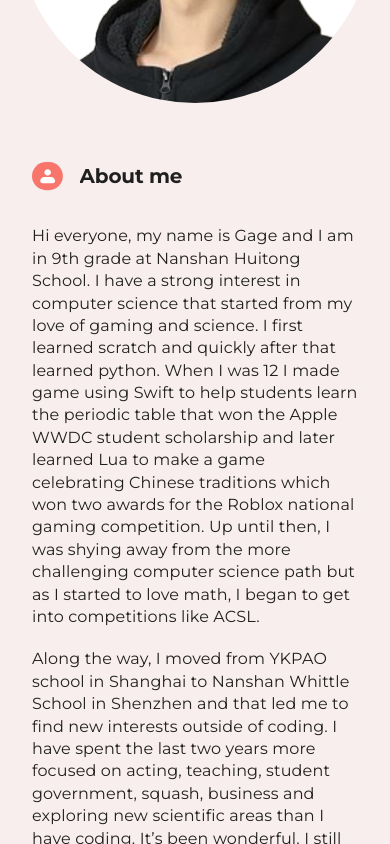
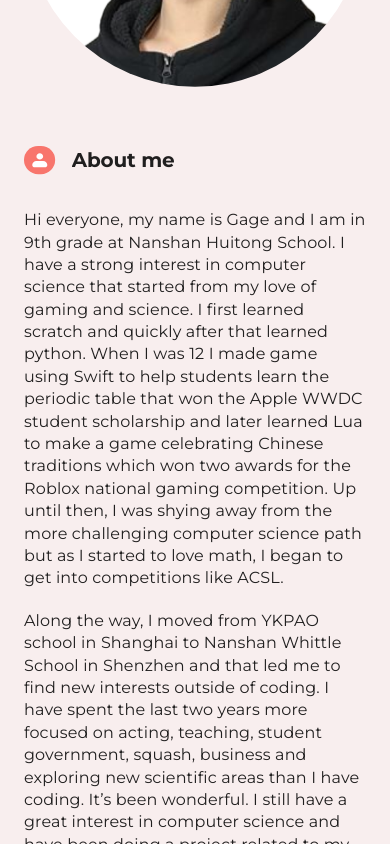
Before and after one commit to KoneeVibes/gage-portfolio, a React (Create React App) app: page / in a window 390 px wide. Shown: the part 800-1644 px from the top of the page. Built offline with nearby package versions, Linux system fonts and the light colour scheme.

Commit message:
completed finishing touches to home page. Everything about design now spot on

```diff
--- a/src/App.css
+++ b/src/App.css
@@ -4,7 +4,7 @@
         margin: 0;
         height: 100%;
         background-color: #F8EEEE;
-        --pagePadding: 1rem;
+        --pagePadding: 1.5rem;
         --sectionMargin: 2.5rem;
         --flexGap: 2.5rem;
         --cardPadding: 2rem;
--- a/src/components/about/index.tsx
+++ b/src/components/about/index.tsx
@@ -35,13 +35,16 @@ export const About: React.FC<{}> = () => {
                             fontFamily={"Montserrat"}
                             fontWeight={700}
                             lineHeight={1.4}
-                            fontSize={{ mobile: "20px", tablet: "29px" }}
+                            fontSize={{ mobile: "20px", miniTablet: "29px" }}
                         >
                             About me
                         </Typography>
                     }
+                    sx={{ padding: { mobile: "1rem 0", tablet: "1rem" } }}
                 />
-                <CardContent>
+                <CardContent
+                    sx={{ padding: { mobile: "1rem 0", tablet: "1rem" } }}
+                >
                     <Typography
                         variant="body1"
                         whiteSpace={"normal"}
--- a/src/components/header/index.tsx
+++ b/src/components/header/index.tsx
@@ -41,16 +41,18 @@ export const Header: React.FC<{}> = () => {
                     <br /> I am a 14 year old high school student from China.
                 </Typography>
                 <Stack
-                    direction={{ mobile: "column", miniTablet: "row" }}
                     spacing={2}
                     useFlexGap
                     flexWrap={"wrap"}
                     padding={"var(--cardPadding) 0"}
                     overflow={"hidden"}
-                    width={{ mobile: "max-content", miniTablet: "auto" }}
+                    width={{ mobile: "max-content", tablet: "auto" }}
                     sx={{
                         [theme.breakpoints.down(230)]: {
                             width: "100%"
+                        },
+                        [theme.breakpoints.up(440)]: {
+                            flexDirection: "row"
                         }
                     }}
                 >
--- a/src/components/navigation/styled.tsx
+++ b/src/components/navigation/styled.tsx
@@ -10,6 +10,9 @@ export const Nav: React.FC<{ children: React.ReactNode }> = styled("div")(
             alignItems: "center",
             justifyContent: "space-between",
             gap: theme.spacing(12),
+            [theme.breakpoints.up("tablet")]: {
+                gap: theme.spacing(5.5)
+            },
             [theme.breakpoints.down(280)]: {
                 gap: theme.spacing(4),
             },
--- a/src/components/projects/styled.tsx
+++ b/src/components/projects/styled.tsx
@@ -3,6 +3,7 @@ import { Box, Container, styled } from "@mui/material";
 export const ProjectsContainer = styled(Container)(
     ({ theme }) => ({
         margin: "var(--sectionMargin) 0",
+        padding: 0,
         [theme.breakpoints.up(150)]: {
             margin: "calc(1.5 * var(--sectionMargin)) 0",
         },
```
